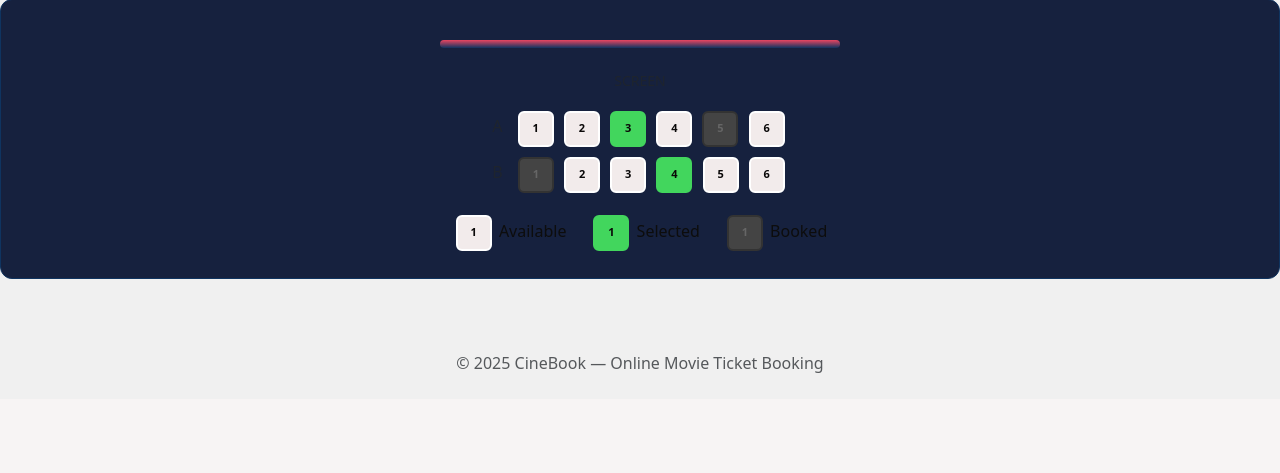
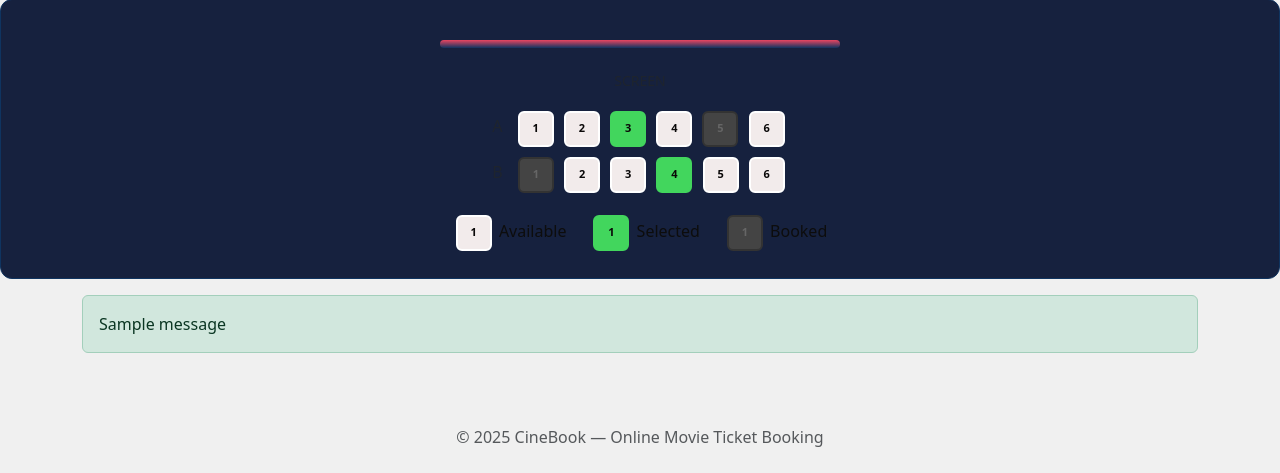
Before and after one commit to Work105/movie-ticket-system, a Django app: template tickets/templates/tickets/home.html in a window 1280 px wide. Shown: the part 1146-1619 px from the top of the page. Before the commit the page ends 1519 px from the top, so only its background shows below. Run offline with Django 5.2, Linux system fonts and the light colour scheme; the template is opened without the code that fills it: most values are stand-ins (such as "Sample title", 1, 10 or a date in 2020); grey boxes marked "Sample" are stand-in pictures; one stand-in notice (Sample message) is shown.

Commit message:
Update base.html

```diff
--- a/tickets/templates/tickets/base.html
+++ b/tickets/templates/tickets/base.html
@@ -120,6 +120,16 @@
 
 </div>
 
+  {% if messages %}
+  <div class="container mt-3">
+    {% for message in messages %}
+      <div class="alert alert-{{ message.tags }}">
+        {{ message }}
+      </div>
+    {% endfor %}
+  </div>
+{% endif %}
+
 <footer class="py-4 mt-5">
   <div class="container text-center text-muted">
     <p class="mb-0">&copy; 2025 CineBook — Online Movie Ticket Booking</p>
```
